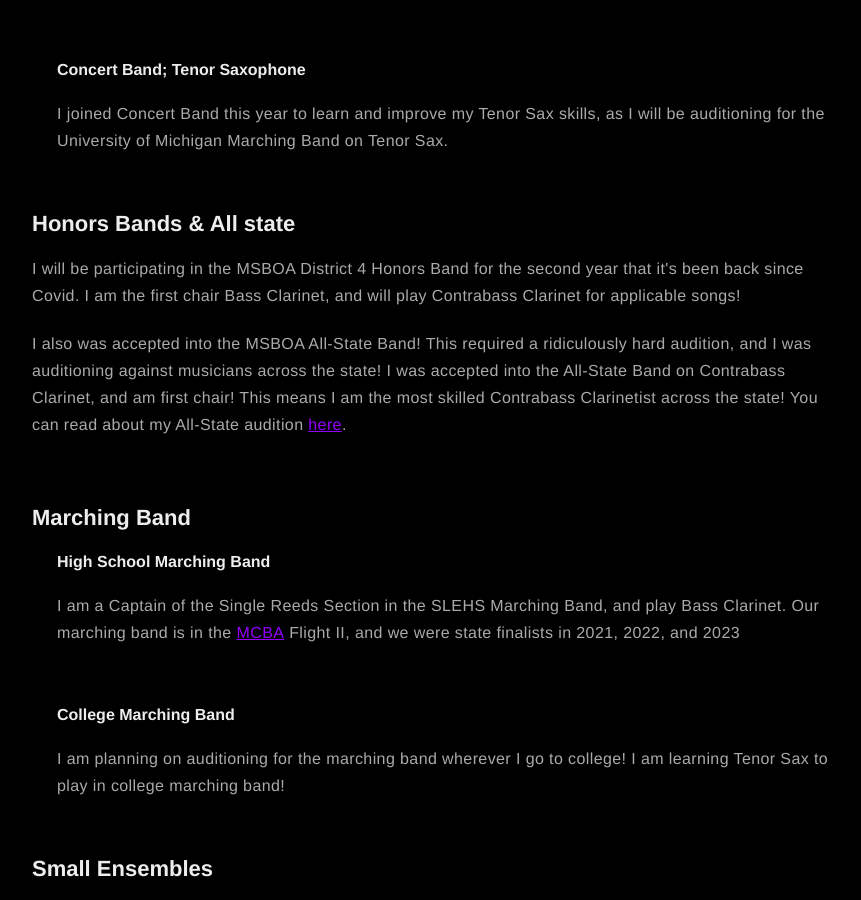
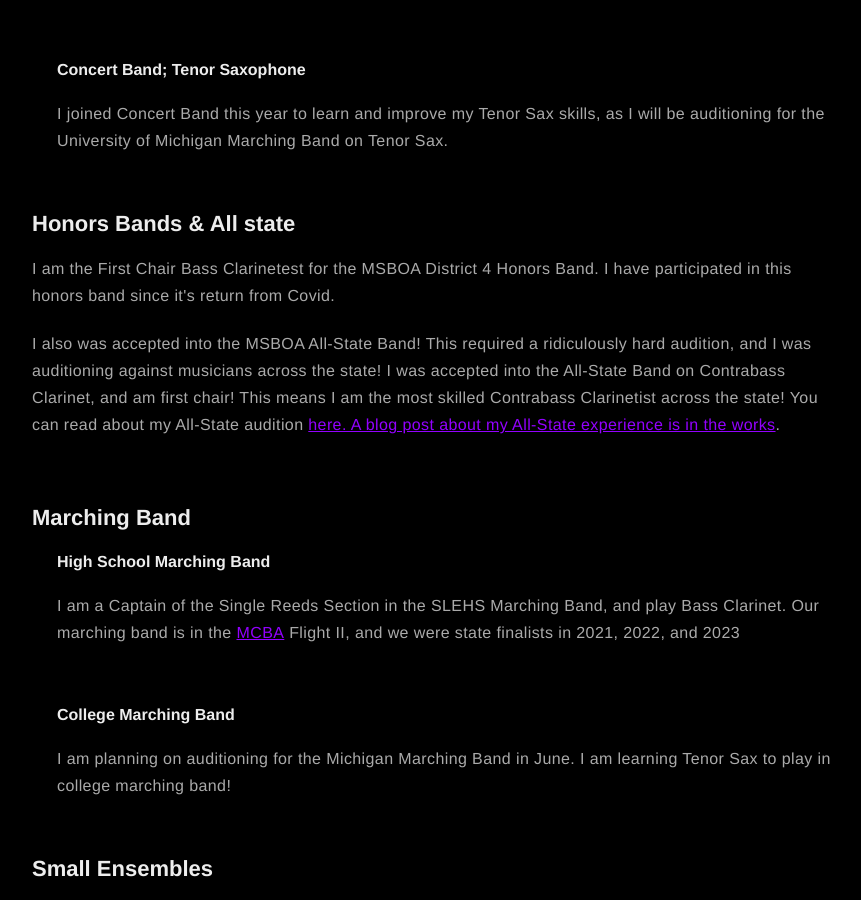
Before and after one commit to JDBurchHuzzah/jdburchhuzzah.github.io, a Jekyll site: the page built from about.md, in a window 1280 px wide and 900 px high, scrolled down 972 px. Shown: the whole window, without its empty margins (203-1064 px from the left). Built offline with Jekyll 4.4.1, drawn with Linux system fonts in a browser that asks for light colours; nearby versions of some CDN libraries.

Commit message:
Update about.md

```diff
--- a/about.md
+++ b/about.md
@@ -25,15 +25,15 @@
 </div>
 
 <h2>Honors Bands & All state</h2>
-<p>I will be participating in the MSBOA District 4 Honors Band for the second year that it's been back since Covid. I am the first chair Bass Clarinet, and will play Contrabass Clarinet for applicable songs!</p>
-<p>I also was accepted into the MSBOA All-State Band! This required a ridiculously hard audition, and I was auditioning against musicians across the state! I was accepted into the All-State Band on Contrabass Clarinet, and am first chair! This means I am the most skilled Contrabass Clarinetist across the state! You can read about my All-State audition <a href="https://jdburch.com/All-State/">here</a>.</p><br>
+<p>I am the First Chair Bass Clarinetest for the MSBOA District 4 Honors Band. I have participated in this honors band since it's return from Covid.</p>
+<p>I also was accepted into the MSBOA All-State Band! This required a ridiculously hard audition, and I was auditioning against musicians across the state! I was accepted into the All-State Band on Contrabass Clarinet, and am first chair! This means I am the most skilled Contrabass Clarinetist across the state! You can read about my All-State audition <a href="https://jdburch.com/All-State/">here. A blog post about my All-State experience is in the works</a>.</p><br>
 
 <h2>Marching Band</h2>
 <div style="margin-left: 25px;">
   <h4>High School Marching Band</h4>
   <p>I am a Captain of the Single Reeds Section in the SLEHS Marching Band, and play Bass Clarinet. Our marching band is in the <a href="https://www.themcba.org">MCBA</a> Flight II, and we were state finalists in 2021, 2022, and 2023</p><br>
   <h4>College Marching Band</h4>
-  <p>I am planning on auditioning for the marching band wherever I go to college! I am learning Tenor Sax to play in college marching band!</p><br>
+  <p>I am planning on auditioning for the Michigan Marching Band in June. I am learning Tenor Sax to play in college marching band!</p><br>
 </div>
 
 <h2>Small Ensembles</h2>
```
